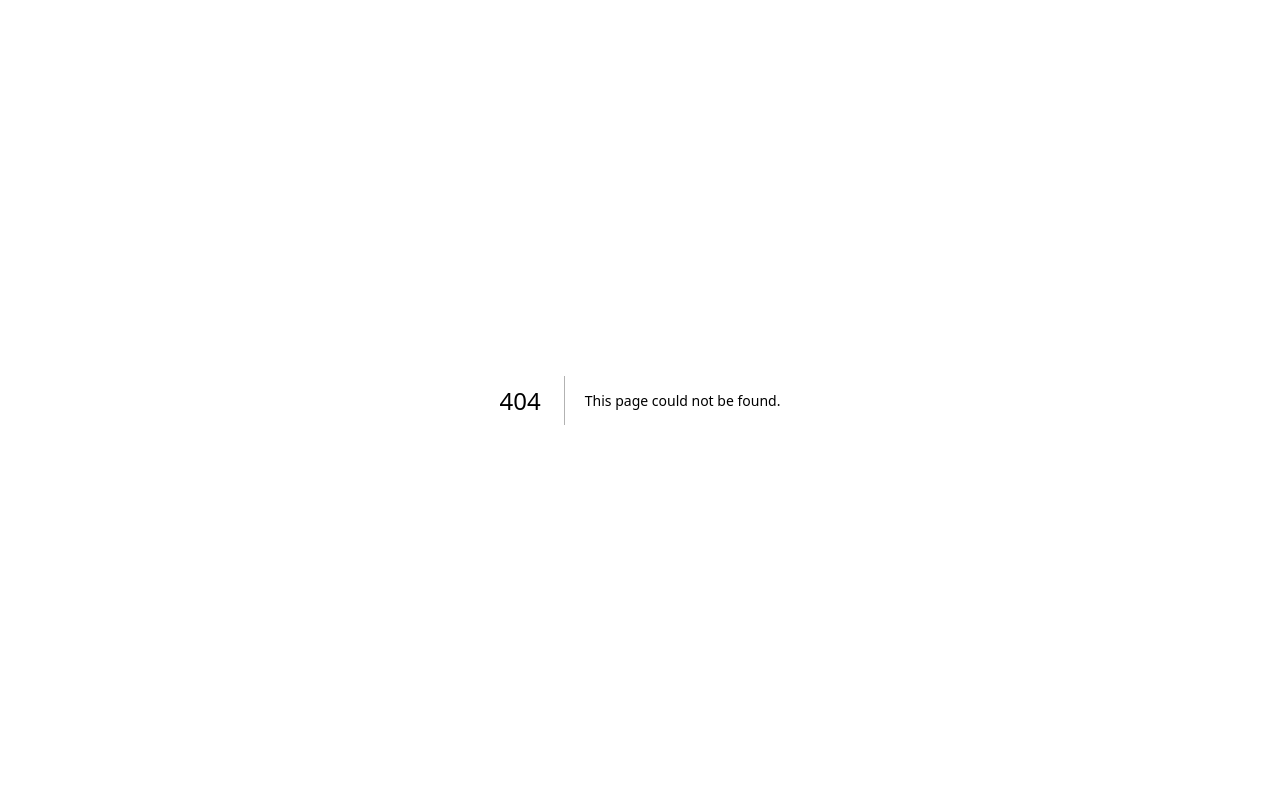
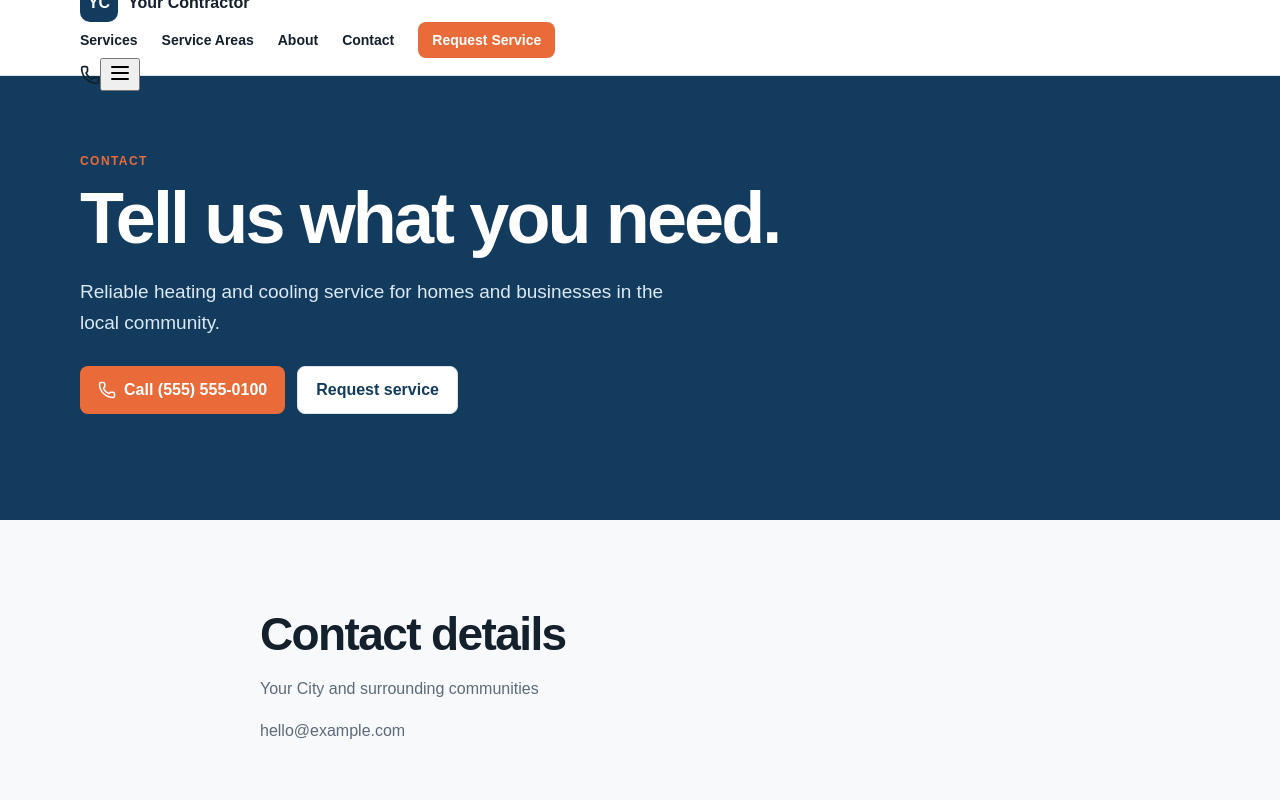
Before and after one commit to money-murdock/murdockops-contractor-site-starter, a Next.js app: page /contact in a window 1280 px wide. Before the commit this address had no page. Shown: the top 800 px of the page. Built offline with nearby package versions, Linux system fonts and the light colour scheme.

Commit message:
Polish reusable contractor starter baseline

```diff
--- /dev/null
+++ b/app/contact/page.tsx
@@ -0,0 +1,9 @@
+import { Phone } from "lucide-react"
+import { contractor } from "@/lib/site-config"
+import { SiteHeader } from "@/components/site-header"
+
+export const metadata = { title: "Contact | " + contractor.business.name, description: "Contact " + contractor.business.name + " for service." }
+
+export default function ContactPage() {
+  return <main><SiteHeader/><section className="hero"><div className="container"><p className="eyebrow">Contact</p><h1>Tell us what you need.</h1><p className="hero-copy">{contractor.business.description}</p><div className="actions"><a className="button" href={contractor.business.phoneHref}><Phone size={18}/> Call {contractor.business.phone}</a><a className="button secondary" href="/#quote">Request service</a></div></div></section><section className="section"><div className="container narrow"><h2>Contact details</h2><p>{contractor.location.serviceAreaLabel}</p>{contractor.business.email && <p><a className="text-link" href={"mailto:" + contractor.business.email}>{contractor.business.email}</a></p>}</div></section><footer className="footer"><div className="container"><div className="brand"><span className="brand-mark">{contractor.business.logoText}</span><span>{contractor.business.name}</span></div></div></footer></main>
+}
```
